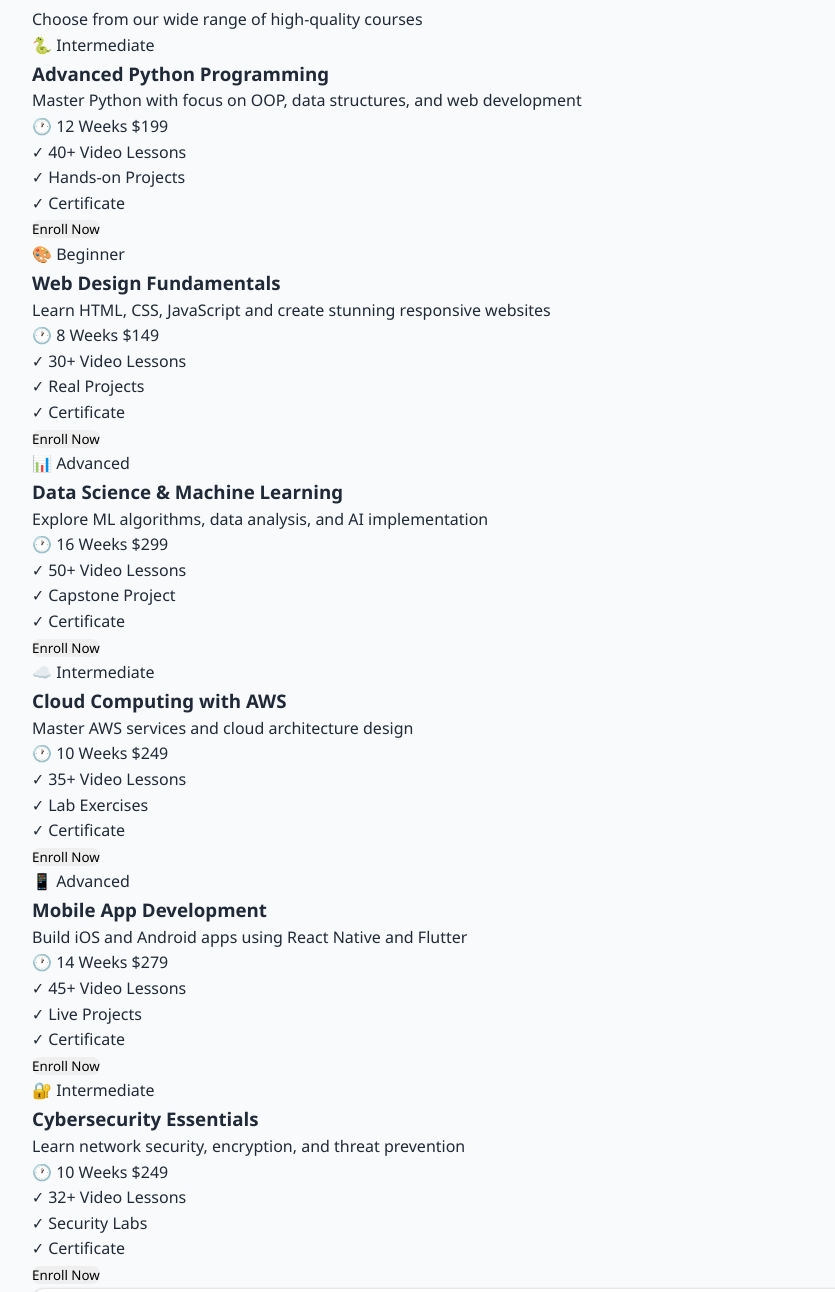
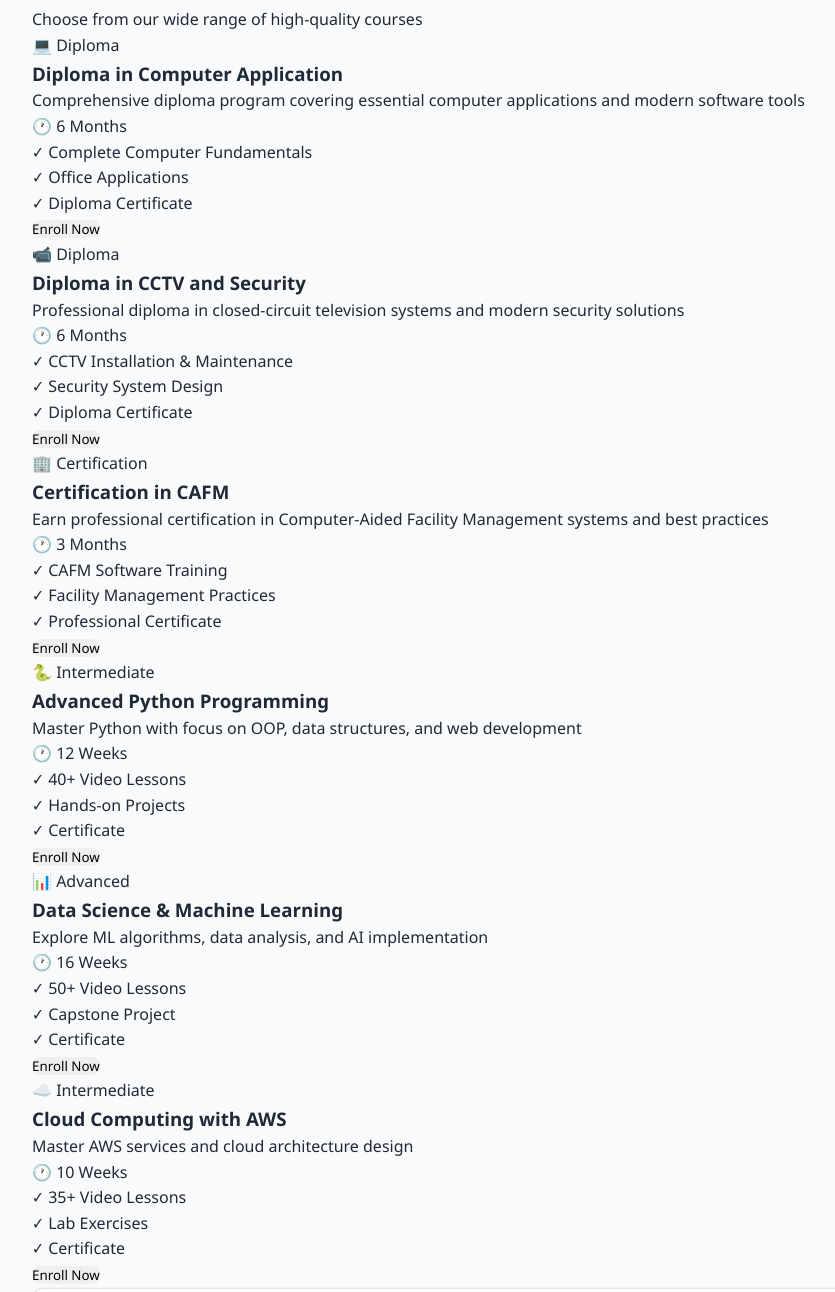
Before and after one commit to galaxylearningcomp/galaxycomputer, a plain HTML site: page index.html in a window 1280 px wide. Shown: the part 1190-2482 px from the top of the page, without its empty margins (24-859 px from the left). Drawn offline with Linux system fonts and the light colour scheme.

Commit message:
Replace all courses with new offerings: Diploma in Computer Application, Diploma in CCTV and Security, Certification in CAFM. Remove all pricing. Add Roll Number field display in certificate details.

```diff
--- a/index.html
+++ b/index.html
@@ -108,6 +108,63 @@
                         <!-- Course 1 -->
                         <div class="course-card">
                             <div class="course-header">
+                                <span class="course-icon">💻</span>
+                                <span class="course-level">Diploma</span>
+                            </div>
+                            <h3>Diploma in Computer Application</h3>
+                            <p class="course-description">Comprehensive diploma program covering essential computer applications and modern software tools</p>
+                            <div class="course-info">
+                                <span class="course-duration">🕐 6 Months</span>
+                            </div>
+                            <div class="course-features">
+                                <p>✓ Complete Computer Fundamentals</p>
+                                <p>✓ Office Applications</p>
+                                <p>✓ Diploma Certificate</p>
+                            </div>
+                            <button class="btn-enroll">Enroll Now</button>
+                        </div>
+
+                        <!-- Course 2 -->
+                        <div class="course-card">
+                            <div class="course-header">
+                                <span class="course-icon">📹</span>
+                                <span class="course-level">Diploma</span>
+                            </div>
+                            <h3>Diploma in CCTV and Security</h3>
+                            <p class="course-description">Professional diploma in closed-circuit television systems and modern security solutions</p>
+                            <div class="course-info">
+                                <span class="course-duration">🕐 6 Months</span>
+                            </div>
+                            <div class="course-features">
+                                <p>✓ CCTV Installation & Maintenance</p>
+                                <p>✓ Security System Design</p>
+                                <p>✓ Diploma Certificate</p>
+                            </div>
+                            <button class="btn-enroll">Enroll Now</button>
+                        </div>
+
+                        <!-- Course 3 -->
+                        <div class="course-card">
+                            <div class="course-header">
+                                <span class="course-icon">🏢</span>
+                                <span class="course-level">Certification</span>
+                            </div>
+                            <h3>Certification in CAFM</h3>
+                            <p class="course-description">Earn professional certification in Computer-Aided Facility Management systems and best practices</p>
+                            <div class="course-info">
+                                <span class="course-duration">🕐 3 Months</span>
+                            </div>
+                            <div class="course-features">
+                                <p>✓ CAFM Software Training</p>
+                                <p>✓ Facility Management Practices</p>
+                                <p>✓ Professional Certificate</p>
+                            </div>
+                            <button class="btn-enroll">Enroll Now</button>
+                        </div>
+
+                        <!-- Course 4 -->
+                        <div class="course-card">
+                            <div class="course-header">
                                 <span class="course-icon">🐍</span>
                                 <span class="course-level">Intermediate</span>
                             </div>
@@ -115,7 +172,6 @@
                             <p class="course-description">Master Python with focus on OOP, data structures, and web development</p>
                             <div class="course-info">
                                 <span class="course-duration">🕐 12 Weeks</span>
-                                <span class="course-price">$199</span>
                             </div>
                             <div class="course-features">
                                 <p>✓ 40+ Video Lessons</p>
@@ -125,27 +181,7 @@
                             <button class="btn-enroll">Enroll Now</button>
                         </div>
 
-                        <!-- Course 2 -->
-                        <div class="course-card">
-                            <div class="course-header">
-                                <span class="course-icon">🎨</span>
-                                <span class="course-level">Beginner</span>
-                            </div>
-                            <h3>Web Design Fundamentals</h3>
-                            <p class="course-description">Learn HTML, CSS, JavaScript and create stunning responsive websites</p>
-                            <div class="course-info">
-                                <span class="course-duration">🕐 8 Weeks</span>
-                                <span class="course-price">$149</span>
-                            </div>
-                            <div class="course-features">
-                                <p>✓ 30+ Video Lessons</p>
-                                <p>✓ Real Projects</p>
-                                <p>✓ Certificate</p>
-                            </div>
-                            <button class="btn-enroll">Enroll Now</button>
-                        </div>
-
-                        <!-- Course 3 -->
+                        <!-- Course 5 -->
                         <div class="course-card">
                             <div class="course-header">
                                 <span class="course-icon">📊</span>
@@ -155,7 +191,6 @@
                             <p class="course-description">Explore ML algorithms, data analysis, and AI implementation</p>
                             <div class="course-info">
                                 <span class="course-duration">🕐 16 Weeks</span>
-                                <span class="course-price">$299</span>
                             </div>
                             <div class="course-features">
                                 <p>✓ 50+ Video Lessons</p>
@@ -165,7 +200,7 @@
                             <button class="btn-enroll">Enroll Now</button>
                         </div>
 
-                        <!-- Course 4 -->
+                        <!-- Course 6 -->
                         <div class="course-card">
                             <div class="course-header">
                                 <span class="course-icon">☁️</span>
@@ -175,51 +210,10 @@
                             <p class="course-description">Master AWS services and cloud architecture design</p>
                             <div class="course-info">
                                 <span class="course-duration">🕐 10 Weeks</span>
-                                <span class="course-price">$249</span>
                             </div>
                             <div class="course-features">
                                 <p>✓ 35+ Video Lessons</p>
                                 <p>✓ Lab Exercises</p>
-                                <p>✓ Certificate</p>
-                            </div>
-                            <button class="btn-enroll">Enroll Now</button>
-                        </div>
-
-                        <!-- Course 5 -->
-                        <div class="course-card">
-                            <div class="course-header">
-                                <span class="course-icon">📱</span>
-                                <span class="course-level">Advanced</span>
-                            </div>
-                            <h3>Mobile App Development</h3>
-                            <p class="course-description">Build iOS and Android apps using React Native and Flutter</p>
-                            <div class="course-info">
-                                <span class="course-duration">🕐 14 Weeks</span>
-                                <span class="course-price">$279</span>
-                            </div>
-                            <div class="course-features">
-                                <p>✓ 45+ Video Lessons</p>
-                                <p>✓ Live Projects</p>
-                                <p>✓ Certificate</p>
-                            </div>
-                            <button class="btn-enroll">Enroll Now</button>
-                        </div>
-
-                        <!-- Course 6 -->
-                        <div class="course-card">
-                            <div class="course-header">
-                                <span class="course-icon">🔐</span>
-                                <span class="course-level">Intermediate</span>
-                            </div>
-                            <h3>Cybersecurity Essentials</h3>
-                            <p class="course-description">Learn network security, encryption, and threat prevention</p>
-                            <div class="course-info">
-                                <span class="course-duration">🕐 10 Weeks</span>
-                                <span class="course-price">$249</span>
-                            </div>
-                            <div class="course-features">
-                                <p>✓ 32+ Video Lessons</p>
-                                <p>✓ Security Labs</p>
                                 <p>✓ Certificate</p>
                             </div>
                             <button class="btn-enroll">Enroll Now</button>
@@ -285,6 +279,11 @@
                         <div class="detail-item">
                             <label>Course/Program</label>
                             <p id="detailCourse"></p>
+                        </div>
+
+                        <div class="detail-item">
+                            <label>Roll Number</label>
+                            <p id="detailRollNumber"></p>
                         </div>
 
                         <div class="detail-item">
```
